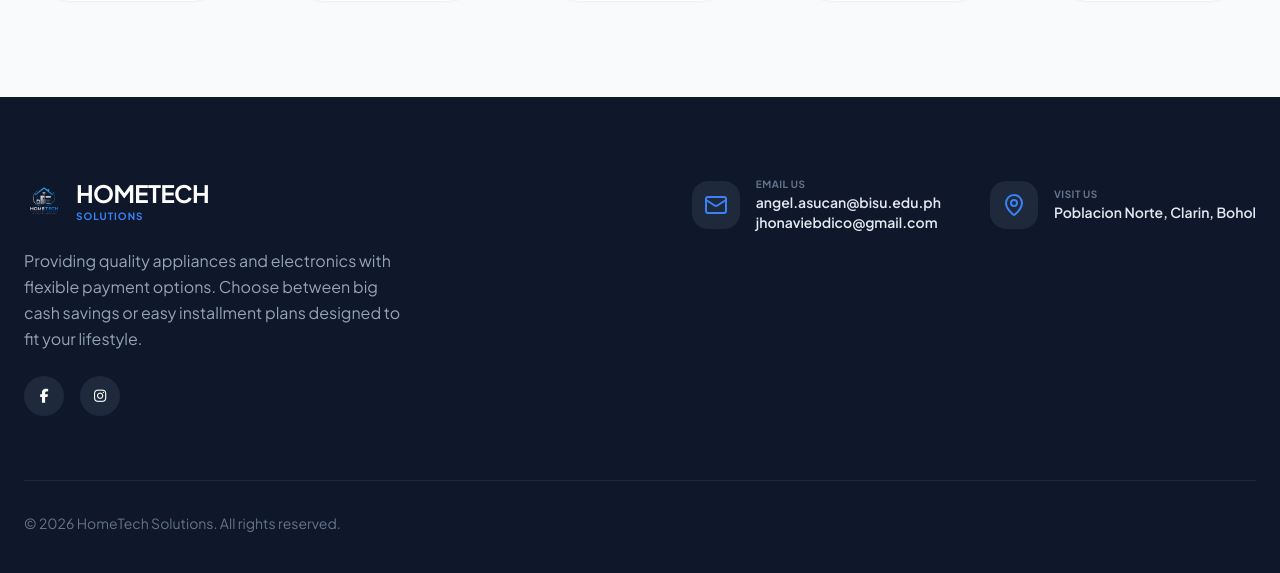
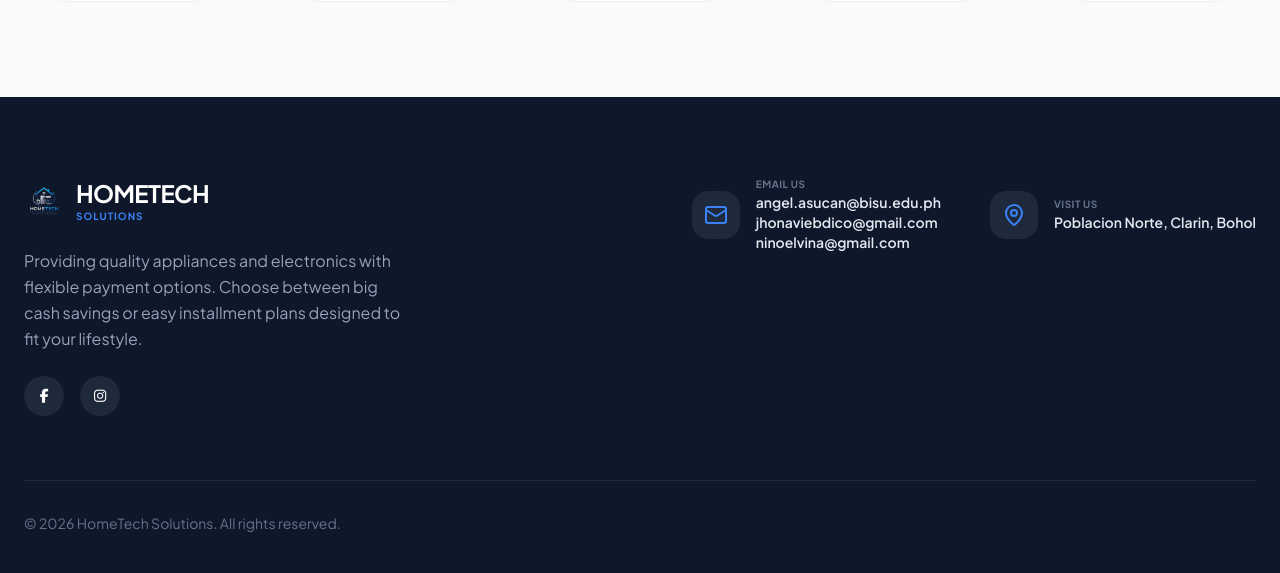
Before and after one commit to ninoelvina-lgtm/sarilingsikap, a Flask app: page / in a window 1280 px wide. Shown: the part 2613-3186 px from the top of the page. Run offline with Flask 3, Linux system fonts and the light colour scheme; some libraries are stand-ins or nearby versions.

Commit message:
index.html

```diff
--- a/templates/index.html
+++ b/templates/index.html
@@ -359,6 +359,8 @@
                         <span class="text-[10px] uppercase font-bold text-slate-500 tracking-wider">Email Us</span>
                         <a href="mailto:angel.asucan@bisu.edu.ph" class="text-sm font-semibold text-slate-200 hover:text-primary transition-colors">angel.asucan@bisu.edu.ph</a>
                         <a href="mailto:jhonaviebdico@gmail.com" class="text-sm font-semibold text-slate-200 hover:text-primary transition-colors">jhonaviebdico@gmail.com</a>
+                        <a href="mailto:ninoelvina@gmail.com" class="text-sm font-semibold text-slate-200 hover:text-primary transition-colors">ninoelvina@gmail.com</a>
+
                     </div>
                 </div>
 
```
